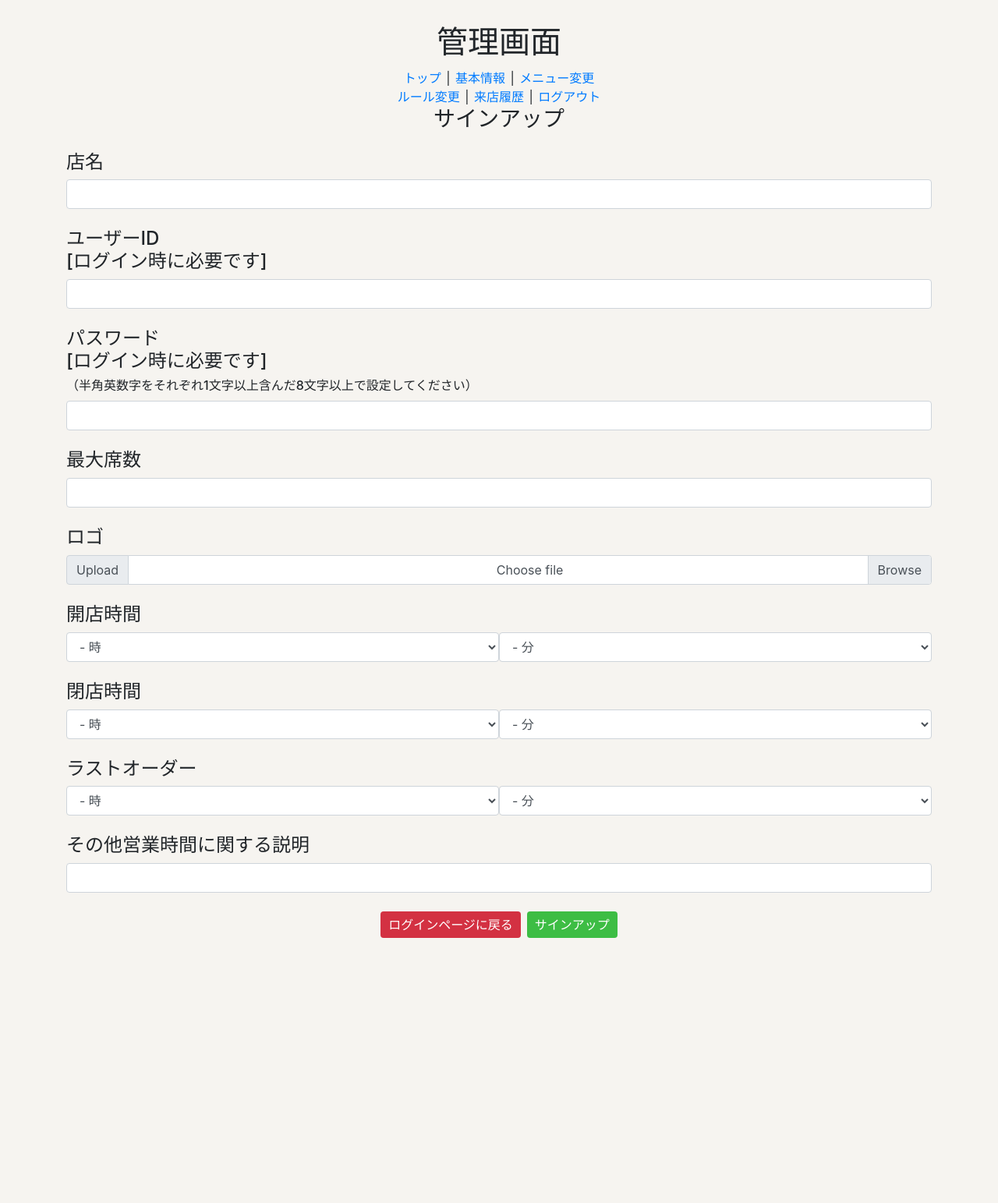
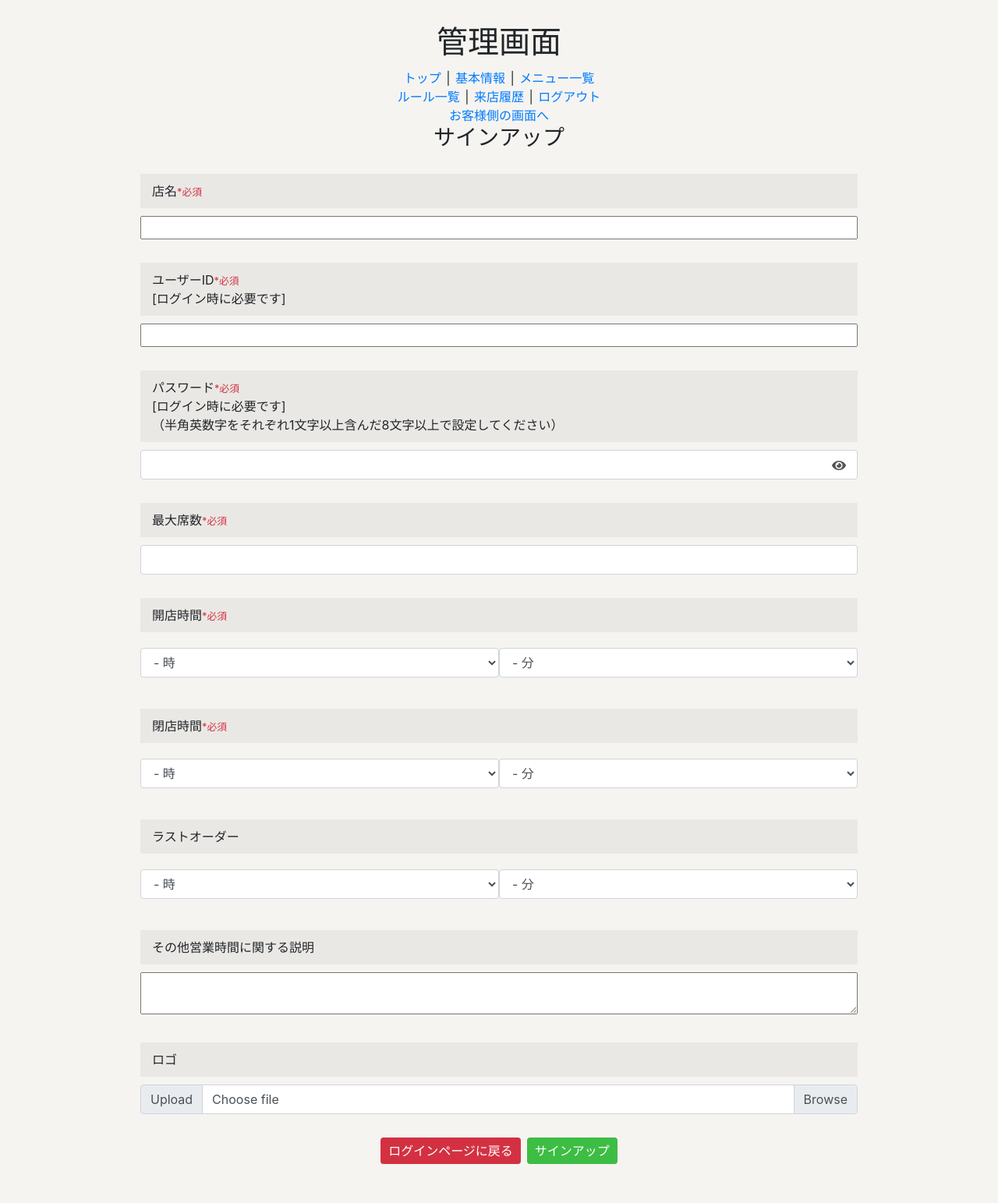
Before and after one commit to kasuuuu4423/dont-touch-menu, a PHP site: page /signup/index.php in a window 1280 px wide. Shown: the whole page at 78% size. Before the commit the page ends 1203 px from the top, so only its background shows below. Run offline with PHP 8.4, Linux system fonts and the light colour scheme; the visitor is signed in with stand-in values (Sample User, id 1); data that the repository does not hold is empty; some libraries are stand-ins or nearby versions.

Commit message:
[fix][update]タスク細々修正

```diff
--- a/control/css/common.css
+++ b/control/css/common.css
@@ -18,6 +18,10 @@ header .nav_ctrl li {
 
 header .nav_ctrl .nav_bar {
   margin: 0 2px;
+}
+
+main {
+  padding-bottom: 50px;
 }
 
 .bar {
@@ -73,6 +77,45 @@ h2 {
   border-radius: 0.25rem;
 }
 
+input[type*="text"],
+input[type*="id"],
+input[type*="password"],
+input[type*="number"] {
+  display: flex;
+  align-items: center;
+  padding: .375rem .75rem;
+  font-size: 1rem;
+  line-height: 1.5;
+  color: #495057;
+  text-align: left;
+  white-space: nowrap;
+  background-color: #ffffff;
+  border: 1px solid #ced4da;
+  border-radius: .25rem;
+  margin: auto;
+}
+
+select:focus {
+  box-shadow: none !important;
+  border-width: 2px !important;
+  border-color: black !important;
+}
+
+.update_msg {
+  margin-top: 20px;
+  text-align: center;
+}
+
+.update_msg span {
+  color: white;
+  background-color: black;
+  padding: 1px 20px;
+}
+
+.tbls {
+  width: 100%;
+}
+
 .tbl {
   margin-top: 5px;
 }
@@ -80,10 +123,6 @@ h2 {
 .tbl .row .tbl_row .row {
   padding: 10px 0;
   align-items: center;
-}
-
-.tbl .row .tbl_row:nth-child(1) {
-  font-weight: bold;
 }
 
 .tbl .row .tbl_row:nth-child(2n+1) {
@@ -115,23 +154,31 @@ h2 {
   margin-top: 75px;
 }
 
-.update_index .tbl_item .menu_cat {
+.update_index .tbl_item .cat_name {
   text-align: center;
   font-weight: bold;
   font-size: 1.5rem;
   margin-bottom: 5px;
 }
 
-.update_index .tbl_item .tbl_update_index .tbl_row .menu {
+.update_index .tbl_item .tbl_update_index .tbl_row .item_name {
   text-align: center;
-  font-weight: normal;
+}
+
+.update_index .tbl_item .tbl_update_index .tbl_row .enable {
+  color: #3177d3;
+  text-align: center;
+}
+
+.update_index .tbl_item .tbl_update_index .tbl_row .disable {
+  text-align: center;
 }
 
 .update_index .tbl_item .tbl_update_index .tbl_row .edit {
   text-align: center;
 }
 
-.update_index .tbl_item .no_menu {
+.update_index .tbl_item .no_items {
   text-align: center;
   font-weight: bold;
 }
@@ -155,38 +202,94 @@ h2 {
   font-size: 1.5rem;
 }
 
-.update_update .form_update .btns {
+.update_store_index .form_update,
+.update_update .form_update,
+.update_insert .form_update {
+  margin-top: 30px;
+}
+
+.update_store_index .field .field_text,
+.update_update .field .field_text,
+.update_insert .field .field_text {
+  padding-left: 30px;
+}
+
+.update_store_index .value,
+.update_update .value,
+.update_insert .value {
+  margin-bottom: 20px;
+}
+
+.update_store_index .value .value_text,
+.update_update .value .value_text,
+.update_insert .value .value_text {
+  padding-left: 30px;
+}
+
+.update_store_index .value input,
+.update_update .value input,
+.update_insert .value input {
+  width: 100%;
+}
+
+.update_store_index .value img,
+.update_update .value img,
+.update_insert .value img {
+  margin-bottom: 10px;
+}
+
+.update_index .btns .delete_btn,
+.update_update .btns .delete_btn,
+.update_insert .btns .delete_btn {
+  margin-top: 20px;
+}
+
+.pw-icon {
+  color: #555;
+  float: right;
+  margin-right: 15px;
+  margin-top: -30px;
+  position: relative;
+  z-index: 2;
+}
+
+.login .pw-icon {
+  margin-top: -55px;
+}
+
+.btns {
   justify-content: center;
   margin-top: 20px;
 }
 
-.update_update .form_update .btns div:first-of-type {
+.btns div:first-of-type {
   margin-right: 20px;
 }
 
-.update_update .form_update .btns .delete_btn {
-  margin-top: 5px;
+.update_insert .tbl .row .tbl_row:nth-child(1) {
+  font-weight: normal;
 }
 
-.update_update .form_update .field .field_text {
-  padding-left: 30px;
+.required_field {
+  color: #d33142;
+  font-size: 0.8rem;
 }
 
-.update_update .form_update .value input {
-  width: 100%;
+.history .selected_date {
+  font-size: 1.25rem;
+  margin-top: 20px;
+  margin-bottom: 10px;
 }
 
-input[type*="text"] {
-  display: flex;
-  align-items: center;
-  padding: .375rem .75rem;
-  font-size: 1rem;
-  line-height: 1.5;
-  color: #495057;
-  text-align: left;
-  white-space: nowrap;
-  background-color: #ffffff;
-  border: 1px solid #ced4da;
-  border-radius: .25rem;
-  margin: auto;
+.history .no_history {
+  font-size: 1.5rem;
 }
+
+.history .guest_sum {
+  font-size: 1.25rem;
+  margin-bottom: 10px;
+}
+
+.history .tbl_history .tbl_row:nth-child(1) {
+  font-weight: bold;
+}
--- a/control/header.php
+++ b/control/header.php
@@ -2,7 +2,8 @@
 
 require 'config.php';
 session_start();
-$current_path = (empty($_SERVER["HTTPS"]) ? "http://" : "https://") . $_SERVER["HTTP_HOST"] . $_SERVER["REQUEST_URI"];
+$current_path = explode("?", (empty($_SERVER["HTTPS"]) ? "http://" : "https://") . $_SERVER["HTTP_HOST"] . $_SERVER["REQUEST_URI"]);
+$current_path = $current_path[0];
 if($current_path == $control_path or $current_path == $control_path.'index.php'){
   $css_path = $control_css_path.'ctrl_top.css';
 }
@@ -12,6 +13,7 @@ if(!isset($_SESSION['USERID'])) {
     header("Location:$login_path");
   }
 }
+
 ?>
 
 
@@ -21,13 +23,14 @@ if(!isset($_SESSION['USERID'])) {
   <meta charset="UTF-8">
   <meta name="viewport" content="width=device-width, initial-scale=1.0">
   <title>管理画面</title>
+  <link rel="stylesheet" href="https://use.fontawesome.com/releases/v5.14.0/css/all.css">
   <link rel="stylesheet" href="https://stackpath.bootstrapcdn.com/bootstrap/4.5.2/css/bootstrap.min.css" integrity="sha384-JcKb8q3iqJ61gNV9KGb8thSsNjpSL0n8PARn9HuZOnIxN0hoP+VmmDGMN5t9UJ0Z" crossorigin="anonymous">
   <link rel="stylesheet" href="<?php echo $control_css_path.'common.css' ?>">
   <link rel="stylesheet" href="<?php echo $css_path ?>">
 </head>
 <body>
   <header class="container">
-    <?php if(isset($_SESSION['USERID'])): ?>
+    <?php if(isset($_SESSION['USERID']) and $current_path != $logout_path): ?>
     <div class="row">
       <h1 class="col-12">管理画面</h1>
       <ul class="col-12 text-center nav_ctrl">
@@ -35,13 +38,15 @@ if(!isset($_SESSION['USERID'])) {
         <span class="nav_bar">|</span>
         <li><a href="<?php echo $update_store_path; ?>">基本情報</a></li>
         <span class="nav_bar">|</span>
-        <li><a href="<?php echo $update_menu_path; ?>">メニュー変更</a></li>
+        <li><a href="<?php echo $update_menu_path; ?>">メニュー一覧</a></li>
         <br>
-        <li><a href="<?php echo $update_rule_path; ?>">ルール変更</a></li>
+        <li><a href="<?php echo $update_rule_path; ?>">ルール一覧</a></li>
         <span class="nav_bar">|</span>
         <li><a href="<?php echo $history_path; ?>">来店履歴</a></li>
         <span class="nav_bar">|</span>
         <li><a href="<?php echo $logout_path; ?>">ログアウト</a></li>
+        <br>
+        <li><a href="<?php echo $public_path_forGet; ?>?id=<?php echo $_SESSION['ID']; ?>">お客様側の画面へ</a></li>
       </ul>
     </div>
     <?php endif; ?>
--- a/control/index.php
+++ b/control/index.php
@@ -48,7 +48,7 @@ if(isset($_SESSION['USERID'])){
         <div class="col-12 text-center seats"><?php echo $guest_sum; ?>/<?php echo $seats ?><span>席</span></div>
         <form class="col-12 text-center" action="index.php" method="post">
           <span>最大席数</span>
-          <input class="store_seats" type="text" name="store_seats" value="<?php if (!empty($seats)) echo(htmlspecialchars($seats, ENT_QUOTES, 'UTF-8'));?>">
+          <input class="store_seats" type="number" name="store_seats" value="<?php if (!empty($seats)) echo(htmlspecialchars($seats, ENT_QUOTES, 'UTF-8'));?>" required>
           <input class="update_seats btn btn-green" type="submit" name="update_seats" value="変更">
         </form>
       </div>
--- a/control/signup/index.php
+++ b/control/signup/index.php
@@ -19,7 +19,7 @@ if(isset($_POST['signup'])) {
   }
   else{
     //ユーザーIDが被っていた場合
-    echo '同じユーザーIDが存在します。';
+    $_SESSION['id_msg'] = '同じユーザーIDが存在します。';
   }
   //入力されたパスワードのバリデーションチェック
   if (preg_match('/\A(?=.*?[a-z])(?=.*?\d)[a-z\d]{8,100}+\z/i', $_POST["password"])) {
@@ -31,7 +31,7 @@ if(isset($_POST['signup'])) {
   }
   else {
     //バリデーションチェックで問題があった場合
-    echo "パスワードは半角英数字をそれぞれ1文字以上含んだ8文字以上で設定してください";
+    $_SESSION['password_msg'] = "パスワードは半角英数字をそれぞれ1文字以上含んだ8文字以上で設定してください";
   }
   if($flag_userid && $flag_password){
     //フラグがユーザーIDとパスワード両方立っていた場合
@@ -41,7 +41,7 @@ if(isset($_POST['signup'])) {
     $close_hour = $_POST['store_close_hour'];
     $close_min = $_POST['store_close_min'];
     $store_close = $close_hour. ":" .$close_min.":00";
-    if($last_hour != NULL && $last_min != NULL){
+    if($_POST['store_last_hour'] != NULL && $_POST['store_last_min'] != NULL){
       $last_hour = $_POST['store_last_hour'];
       $last_min = $_POST['store_last_min'];
       $store_last = $last_hour. ":" .$last_min.":00";
@@ -61,97 +61,114 @@ if(isset($_POST['signup'])) {
     echo '<div class="w-100 text-center"><a class="btn btn-green" href="../login/">ログインページ</a></div>';
     exit();
   }
-  else{
-    //ID被りorパスワードのバリデーションエラーが起きた場合
-    echo '<a href="../signup/index.php">戻る</a>';
-  }
 }
 ?>
 
-<main class="container pb-5">
+<main>
+  <section class="update_insert container">
     <div class="row">
       <h2 class="col-12 mb-4">サインアップ</h2>
-    <form class="col-12 text-center" method="post" enctype="multipart/form-data">
-      <div class="mb-4">
-        <h3 class="h4 text-left">店名</h3>
-        <input class="w-100 input-group-text" type="text" name="store_name" required></input>
+      <?php
+      if(isset($_SESSION['id_msg'])){
+        echo '<div class="col-12 mt-0 mb-3 update_msg"><span>'.$_SESSION['id_msg'].'</span></div>';
+        unset($_SESSION['id_msg']);
+      }
+      if(isset($_SESSION['password_msg'])){
+        echo '<div class="col-12 mt-0 mb-3 update_msg"><span>'.$_SESSION['password_msg'].'</span></div>';
+        unset($_SESSION['password_msg']);
+      }
+      ?>
+      <form class="col-12 tbl" method="post" enctype="multipart/form-data">
+        <div class="row">
+          <?php
+          $signup_data = array(
+            array('店名<span class="required_field">*必須</span>', 'store_name'),
+            array('ユーザーID<span class="required_field">*必須</span><br>[ログイン時に必要です]', 'userid'),
+            array('パスワード<span class="required_field">*必須</span><br>[ログイン時に必要です]<br>（半角英数字をそれぞれ1文字以上含んだ8文字以上で設定してください）', 'password'),
+            array('最大席数<span class="required_field">*必須</span>', 'store_seats'),
+            array('開店時間<span class="required_field">*必須</span>', 'store_open'),
+            array('閉店時間<span class="required_field">*必須</span>', 'store_close'),
+            array('ラストオーダー', 'store_last'),
+            array('その他営業時間に関する説明', 'store_exception'),
+            array('ロゴ', 'store_img'),
+          );
+          foreach($signup_data as $row):
+          ?>
+          <div class="col-10 offset-1 tbl_row field">
+            <div class="row">
+              <div class="col-12 field_text"><?php echo $row[0] ?></div>
             </div>
-      <div class="mb-4">
-        <h3 class="h4 text-left">ユーザーID<br>[ログイン時に必要です]</h3>
-        <input class="w-100 input-group-text" type="text" name="userid" required></input>
           </div>
-      <div class="mb-4">
-        <h3 class="h4 text-left">パスワード<br>[ログイン時に必要です]<br><span class="h6">（半角英数字をそれぞれ1文字以上含んだ8文字以上で設定してください）</span></h3>
-        <input class="w-100 input-group-text" type="text" name="password" required></input>
+          <div class="col-10 offset-1 tbl_row value">
+            <div class="row">
+              <?php
+              switch($row[1]):
+                case 'store_name':
+                case 'userid':
+                case 'password':
+                case 'store_seats':
+                ?>
+                  <div class="col-12">
+                    <input type="<?php if($row[1] == 'password') echo 'password'; elseif($row[1] =='store_seats') echo 'number'; ?>" name="<?php echo $row[1]; ?>" <?php if($row[1] =='store_seats') echo 'min="1"'; ?> required>
+                    <?php if($row[1] == 'password'): ?>
+                    <span class="pw-icon">
+                      <i toggle="password-field" class="fas fa-eye toggle-password"></i>
+                    </span>
+                    <?php endif; ?>
                   </div>
-      <div class="mb-4">
-        <h3 class="h4 text-left">最大席数</h3>
-        <input class="w-100 input-group-text" type="text" name="store_seats" required></input>
+                  <?php
+                  break;
+                case 'store_exception':
+                ?>
+                  <div class="col-12">
+                    <textarea class="w-100 h-100" type="text" name="<?php echo $row[1]; ?>"></textarea>
                   </div>
-      <div class="mb-4">
-        <h3 class="h4 text-left">ロゴ</h3>
-        <div class="input-group mb-3">
+                  <?php
+                  break;
+                case 'store_img':
+                ?>
+                  <div class="input-group col-12">
                     <div class="input-group-prepend">
                       <span class="input-group-text" id="inputGroupFileAddon01">Upload</span>
                     </div>
                     <div class="custom-file">
-            <input type="file" name="store_img" class="custom-file-input" id="inputGroupFile01" aria-describedby="inputGroupFileAddon01">
+                      <input type="file" name="<?php echo $row[1] ?>" class="custom-file-input" id="inputGroupFile01" aria-describedby="inputGroupFileAddon01">
                       <label class="custom-file-label" for="inputGroupFile01">Choose file</label>
                     </div>
                   </div>
-      </div>
-      <div class="mb-4">
-        <h3 class="h4 text-left">開店時間</h3>
+                  <?php
+                  break;
+                case 'store_open':
+                case 'store_close':
+                case 'store_last':
+                ?>
+                  <div class="col-12">
                     <div class="row w-100 m-auto">
                       <!-- <input class="w-100 input-group-text" type="text" name="store_close" required></input> -->
-          <select class="form-control col-6" name="store_open_hour" id="">
+                      <select class="form-control col-6" name="<?php echo $row[1]; ?>_hour" <?php if($row[1] != 'store_last') echo 'required'; ?>>
                         <option value="">- 時</option>
-            <?php for($i = 0; $i <= 23; $i++):?><option value="<?php echo $i; ?>"><?php echo $i; ?></option><?php endfor; ?>
+                        <?php for($i = 0; $i <= 23; $i++):?><option value="<?php echo $i; ?>"><?php echo $i; ?> 時</option><?php endfor; ?>
                       </select>
-          <select class="form-control col-6" name="store_open_min" id="">
+                      <select class="form-control col-6" name="<?php echo $row[1]; ?>_min" <?php if($row[1] != 'store_last') echo 'required'; ?>>
                         <option value="">- 分</option>
-            <?php for($i = 0; $i <= 59; $i++):?><option value="<?php echo $i; ?>"><?php echo $i; ?></option><?php endfor; ?>
+                        <?php for($i = 0; $i <= 59; $i++):?><option value="<?php echo $i; ?>"><?php echo $i; ?> 分</option><?php endfor; ?>
                       </select>
                     </div>
                   </div>
-      <div class="mb-4">
-        <h3 class="h4 text-left">閉店時間</h3>
-        <div class="row w-100 m-auto">
-          <!-- <input class="w-100 input-group-text" type="text" name="store_close" required></input> -->
-          <select class="form-control col-6" name="store_close_hour" id="">
-            <option value="">- 時</option>
-            <?php for($i = 0; $i <= 23; $i++):?><option value="<?php echo $i; ?>"><?php echo $i; ?></option><?php endfor; ?>
-          </select>
-          <select class="form-control col-6" name="store_close_min" id="">
-            <option value="">- 分</option>
-            <?php for($i = 0; $i <= 59; $i++):?><option value="<?php echo $i; ?>"><?php echo $i; ?></option><?php endfor; ?>
-          </select>
+                <?php break; endswitch; ?>
             </div>
           </div>
-      <div class="mb-4">
-        <h3 class="h4 text-left">ラストオーダー</h3>
-        <div class="row w-100 m-auto">
-          <!-- <input class="w-100 input-group-text" type="text" name="store_close" required></input> -->
-          <select class="form-control col-6" name="store_last_hour" id="">
-            <option value="">- 時</option>
-            <?php for($i = 0; $i <= 23; $i++):?><option value="<?php echo $i; ?>"><?php echo $i; ?></option><?php endfor; ?>
-          </select>
-          <select class="form-control col-6" name="store_last_min" id="">
-            <option value="">- 分</option>
-            <?php for($i = 0; $i <= 59; $i++):?><option value="<?php echo $i; ?>"><?php echo $i; ?></option><?php endfor; ?>
-          </select>
-        </div>
-      </div>
-      <div class="mb-4">
-        <h3 class="h4 text-left">その他営業時間に関する説明</h3>
-        <input class="w-100 input-group-text" type="text" name="store_exception"></input>
-      </div>
+          <?php endforeach; ?>
+          <div class="col-12">
             <div class="row" style="justify-content: center;">
               <a class="btn btn-red m-0" href="../login/">ログインページに戻る</a>
               <button class="btn btn-green m-0 ml-2" type="submit" name="signup">サインアップ</button>
             </div>
+          </div>
+        </div>
       </form>
     </div>
+  </section>
 </main>
 
 <?php
```
Also changed, not shown: control/login/index.php (+44 -38 lines), control/update_menu/index.php (+10 -4 lines), control/update_menu/insert.php (+9 -7 lines), control/update_menu/update.php (+10 -8 lines), control/update_store/index.php (+77 -27 lines), control/update_store/update.php (+109 -56 lines). Lines whose indentation alone changed are shown as unchanged.
